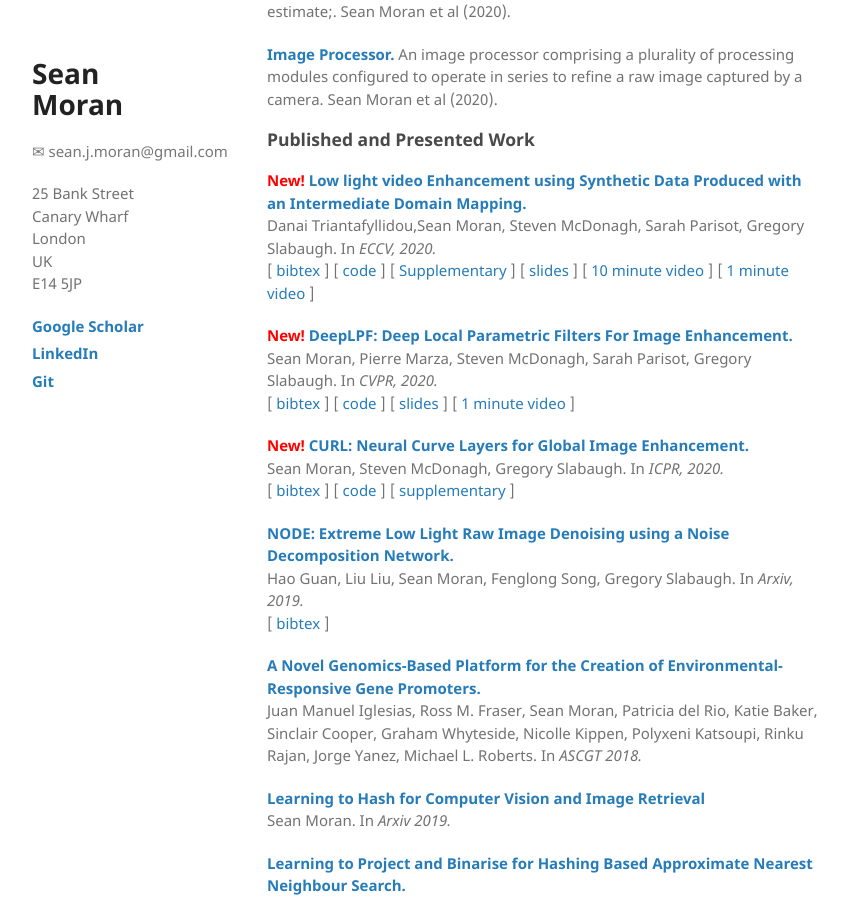
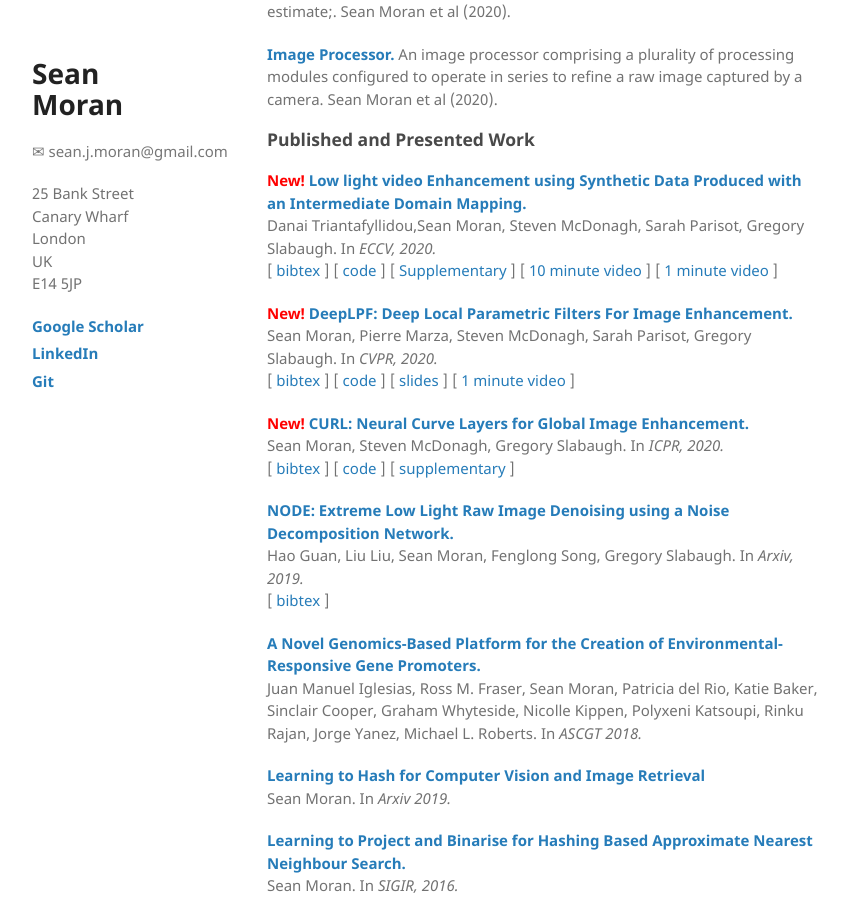
Before and after one commit to sjmoran/sjmoran.github.io, a Jekyll site: the page built from index.html, in a window 1280 px wide and 900 px high, scrolled down 560 px. Shown: the whole window, without its empty margins (26-874 px from the left). Built offline with Jekyll 4.4.1, drawn with Linux system fonts in a browser that asks for light colours.

Commit message:
Update index.html

```diff
--- a/index.html
+++ b/index.html
@@ -28,7 +28,7 @@
 
 <p><strong><span style='color:red'>New! </span><a target="_blank" href="https://arxiv.org/pdf/2007.09187.pdf">Low light video Enhancement using Synthetic Data Produced with an Intermediate Domain Mapping.</a></strong><br />
 Danai Triantafyllidou,Sean Moran, Steven McDonagh, Sarah Parisot, Gregory Slabaugh. In <em>ECCV, 2020.</em><br />
-[ <a target="_blank" href="./bib/sidgan.bib">bibtex</a> ] [ <a href="https://github.com/sjmoran/SIDGAN">code</a> ] [ <a href="https://www.dropbox.com/s/mcels652m0ivunm/low_light_video_enhancement_using_synthetic_data_produced_with_an_intermediate_domain_mapping-Supplementary%20Material.zip?dl=0">Supplementary</a> ] [ <a target="_blank" href="https://arxiv.org/pdf/2007.09187.pdf">slides</a> ] [ <a target="_blank" href="https://www.dropbox.com/s/3ah2nvbl76x01j1/1809-10min.wmv?dl=0">10 minute video</a> ] [ <a target="_blank" href="img/1809-1min.wmv">1 minute video</a> ]</p>
+[ <a target="_blank" href="./bib/sidgan.bib">bibtex</a> ] [ <a href="https://github.com/sjmoran/SIDGAN">code</a> ] [ <a href="https://www.dropbox.com/s/mcels652m0ivunm/low_light_video_enhancement_using_synthetic_data_produced_with_an_intermediate_domain_mapping-Supplementary%20Material.zip?dl=0">Supplementary</a> ] [ <a target="_blank" href="https://www.dropbox.com/s/3ah2nvbl76x01j1/1809-10min.wmv?dl=0">10 minute video</a> ] [ <a target="_blank" href="img/1809-1min.wmv">1 minute video</a> ]</p>
 
 <p><strong><span style='color:red'>New! </span><a target="_blank" href="https://arxiv.org/pdf/2003.13985.pdf">DeepLPF: Deep Local Parametric Filters For Image Enhancement.</a></strong><br />
 Sean Moran, Pierre Marza, Steven McDonagh, Sarah Parisot, Gregory Slabaugh. In <em>CVPR, 2020.</em><br />
```
